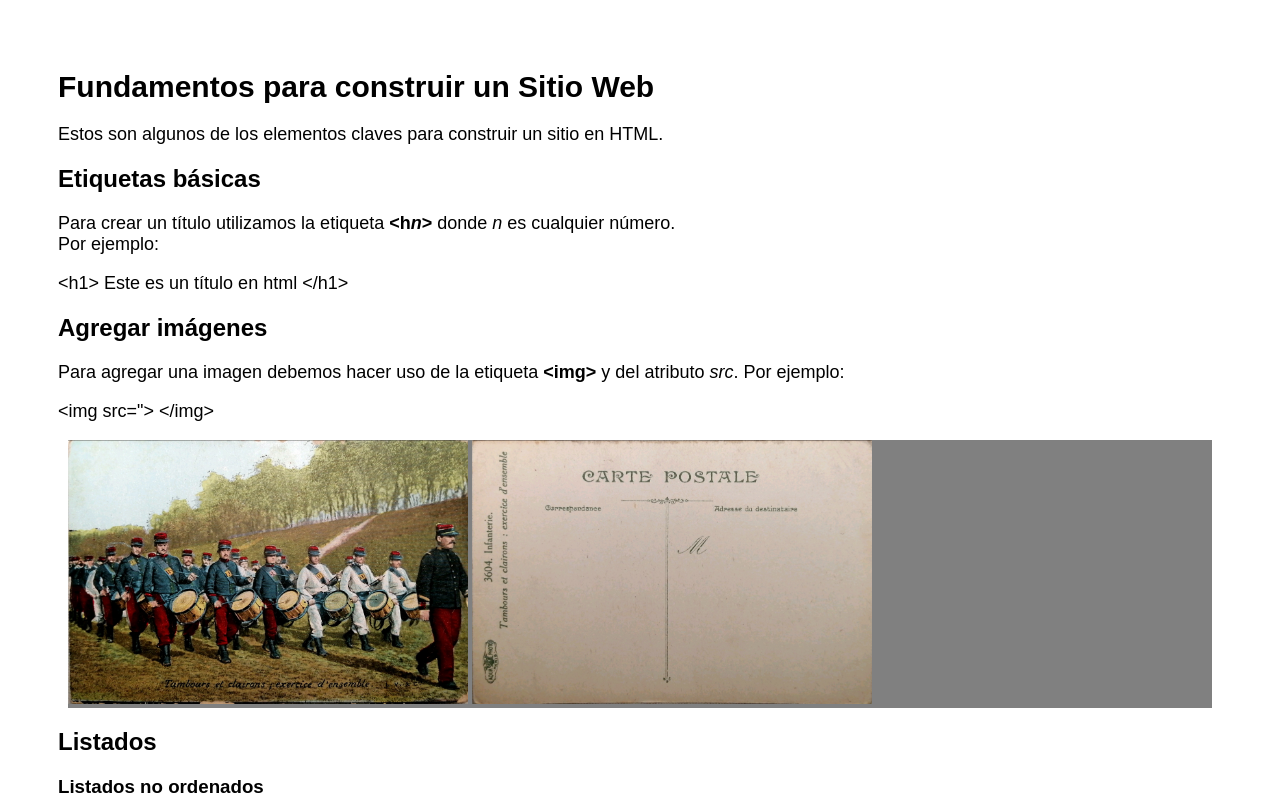
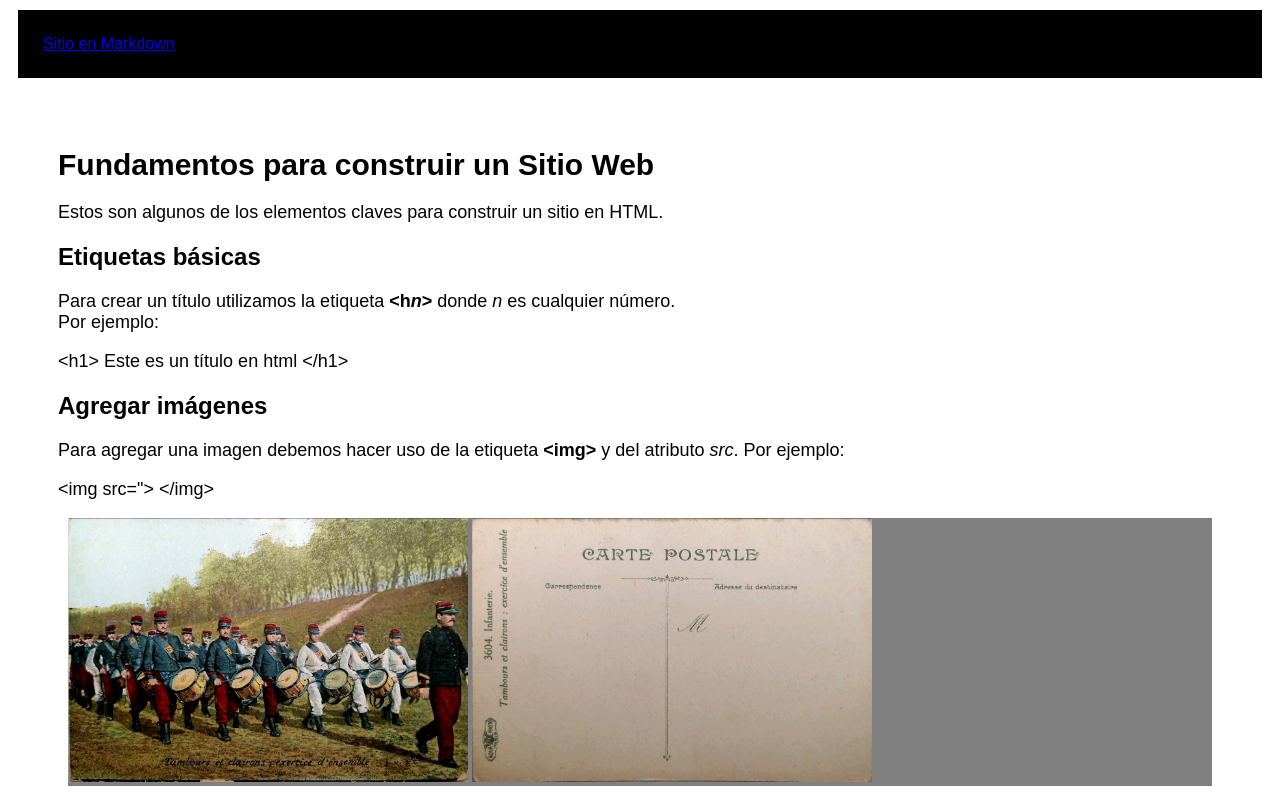
Before and after one commit to jairomelof/website, a plain HTML site: page index.html in a window 1280 px wide. Shown: the top 801 px of the page. Drawn offline with Linux system fonts and the light colour scheme.

Commit message:
Update index.html

```diff
--- a/index.html
+++ b/index.html
@@ -36,11 +36,21 @@
             background-color: gray;
         }
 
+        .nav {
+            padding: 25px;
+            margin: 10px;
+            color: white;
+            background-color: black;
+        }
+
     </style>
 
 </head>
 
 <body>
+    <div class="nav">
+        <a href= "markdown.md">Sitio en Markdown</a>
+    </div>
     <div class="principal">
 
     <h1>Fundamentos para construir un Sitio Web</h1>
```
